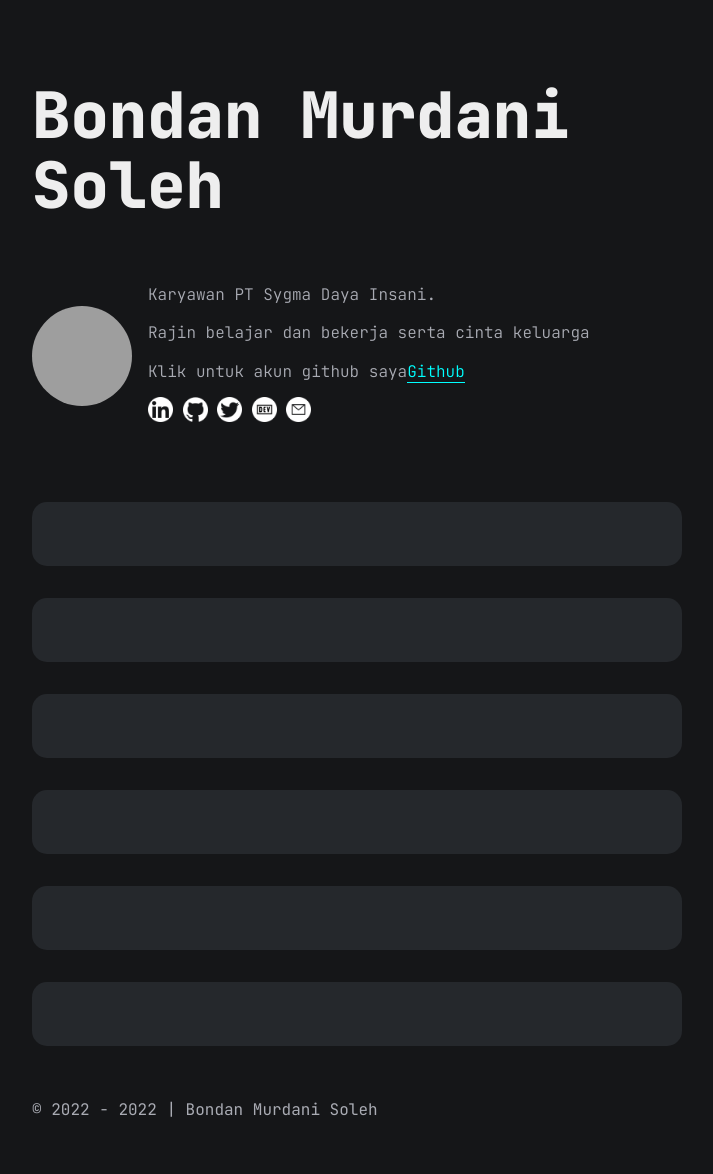
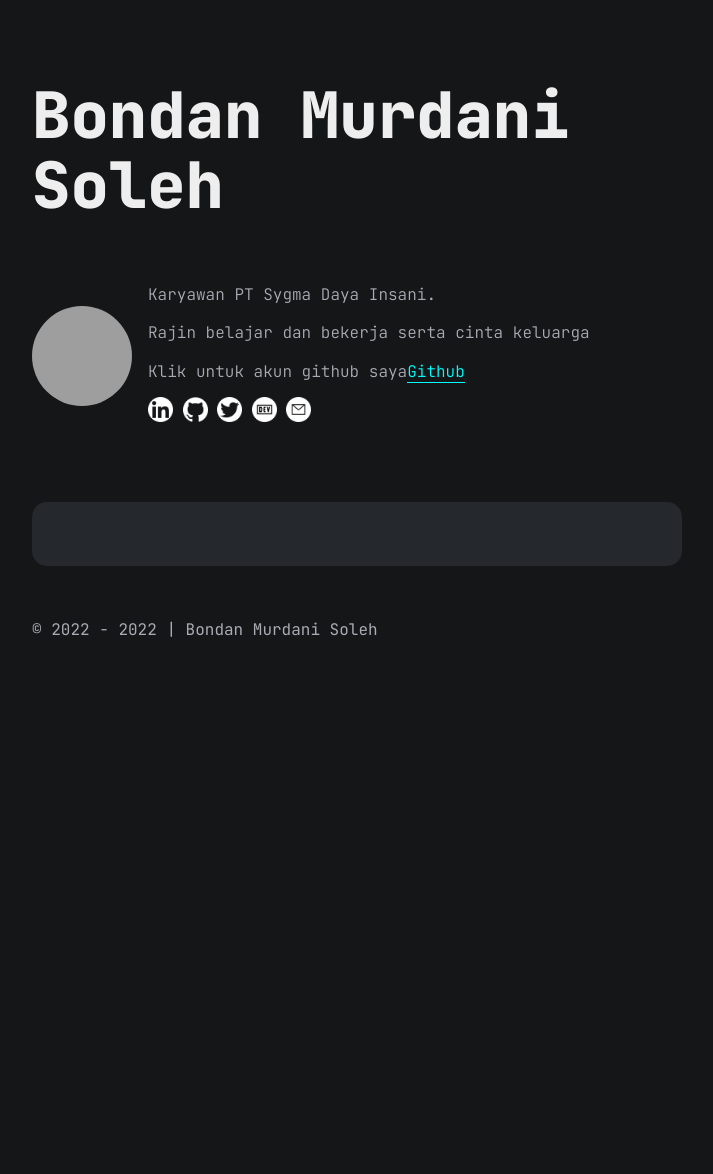
Before and after one commit to papabondan/papabondan.github.io, a Jekyll site: the page built from index.md, in a window 1280 px wide. Shown: the whole page, without its empty margins (283-996 px from the left). Built offline with Jekyll 4.4.1, drawn with Linux system fonts in a browser that asks for light colours; comment, search, counter and statistics services are not loaded; after the commit the page ends 900 px from its top, so only the background shows below that; grey boxes are pictures that could not be loaded.

Commit message:
Update blog.html

```diff
--- a/_layouts/blog.html
+++ b/_layouts/blog.html
@@ -20,13 +20,14 @@
             {% for c in post.categories %}
             <a href="#!" data-base-url="{{site.baseurl}}" class="category"
               >{{c}}</a
-            >{% endfor %}
+            >
 
           </div>
           {% endfor %}
         </article>
         {%endfor%}
       </section>
+      {% endfor %}
 
 
       <!-- pagination -->
```
